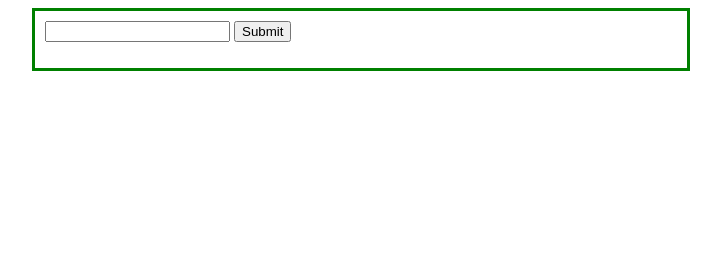
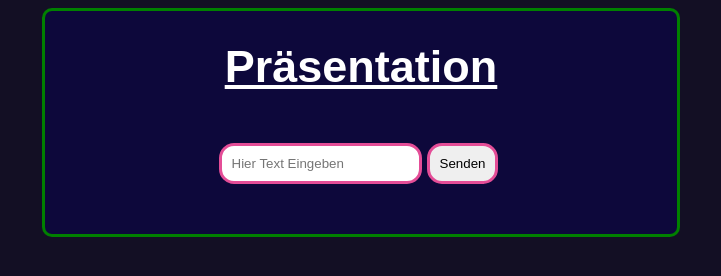
Before and after one commit to Lenox1999/Lenox1999.github.io, a website with bundled scripts: page pres1/index.html in a window 1280 px wide. Shown: the whole page, without its empty margins (279-1000 px from the left). Built offline with nearby package versions, Linux system fonts and the light colour scheme; no server answers.

Commit message:
added styles

```diff
--- a/pres1/index.html
+++ b/pres1/index.html
@@ -11,10 +11,15 @@
   <body>
     <div id="header"></div>
     <div id="container">
+      <h1>Präsentation</h1>
       <form id="form">
-        <input type="text" name="main-input" id="main-input" />
-        <input type="submit" id="submitt" value="Submit" />
-        <p id="content-log"></p>
+        <input
+          type="text"
+          name="main-input"
+          id="main-input"
+          placeholder="Hier Text Eingeben"
+        />
+        <input type="submit" id="submitt" value="Senden" />
       </form>
     </div>
   </body>
--- a/pres1/index.js
+++ b/pres1/index.js
@@ -34,6 +34,7 @@ form.addEventListener("submit", (e) => {
   e.preventDefault();
   // let id = makeid(5);
   console.log(input.value);
+  if (input.value.trim() == "") return;
   set(ref(db, "input/" + Date.now().toString()), {
     input: input.value,
   });
@@ -47,9 +48,9 @@ const userInputData = () => {
     tello: "shello",
   });
 };
-const starCountRef = ref(db, "input");
+const dbRef = ref(db, "input");
 userInputData();
-onValue(starCountRef, (snapshot) => {
+onValue(dbRef, (snapshot) => {
   const data = snapshot.val();
   console.log(data);
   if (!oldDataLoaded) {
--- a/pres1/style.css
+++ b/pres1/style.css
@@ -1,6 +1,68 @@
+body {
+  font-family: sans-serif;
+  background-color: #130f24;
+}
+
 #container {
   margin: auto;
   width: 50%;
   border: 3px solid green;
+  border-radius: 10px;
+  background-color: #0d083b;
+  /* padding: 10px;
+  display: flex;
+  width: 50%;
+  height: 200px;
+  margin: auto;
+  border-radius: 10px;
+  border: 3px dashed #1c87c9;
+  align-items: center;
+  justify-content: center; */
+}
+
+form {
+  margin-bottom: 50px;
+  margin-top: 50px;
+  display: flex;
+  align-items: center;
+  justify-content: center;
+}
+
+input {
+  border: 3px solid #e44d97;
+  border-radius: 15px;
+  margin-right: 5px;
   padding: 10px;
 }
+
+input:focus {
+  outline: none;
+}
+
+#submitt:hover {
+  background-color: red;
+  color: white;
+  cursor: pointer;
+}
+
+h1 {
+  text-align: center;
+  text-decoration: underline;
+  font-weight: bolder;
+  font-size: 45px;
+  color: white;
+}
+
+p {
+  background-color: lightblue;
+  padding: 10px;
+  display: flex;
+  width: 50%;
+  height: 30px;
+  margin: auto;
+  margin-bottom: 10px;
+  border-radius: 10px;
+  border: 3px solid #e44d97;
+  align-items: center;
+  justify-content: center;
+}
```
Also changed, not shown: pres1show/index.js (+0 -10 lines).
